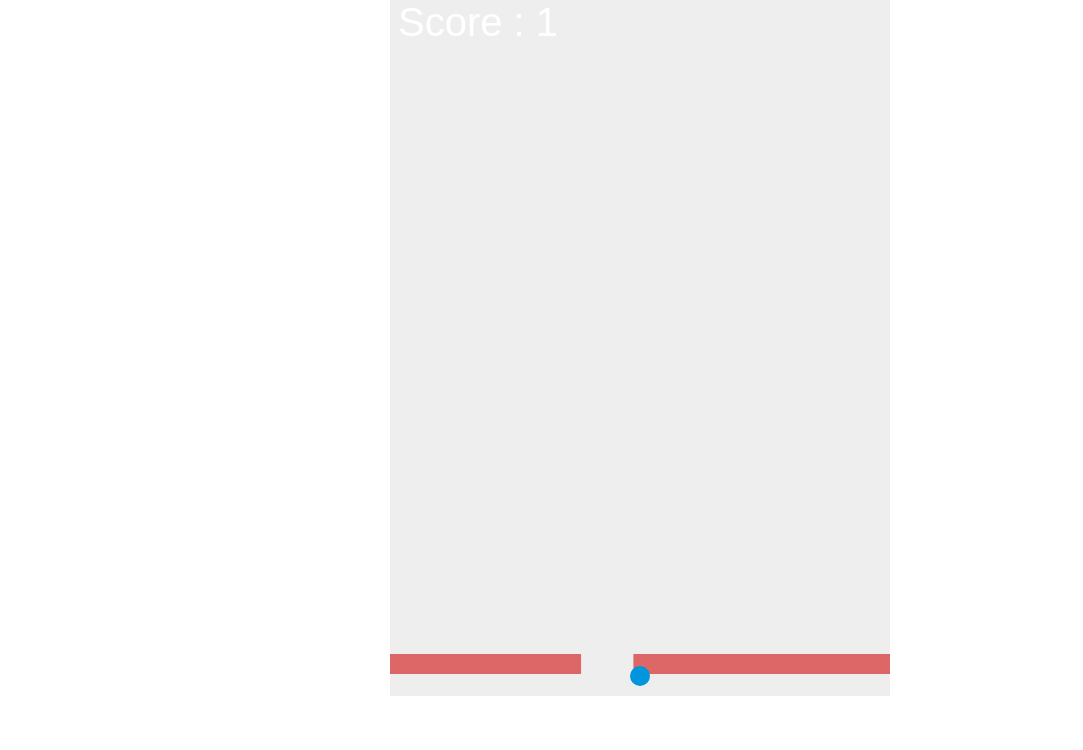
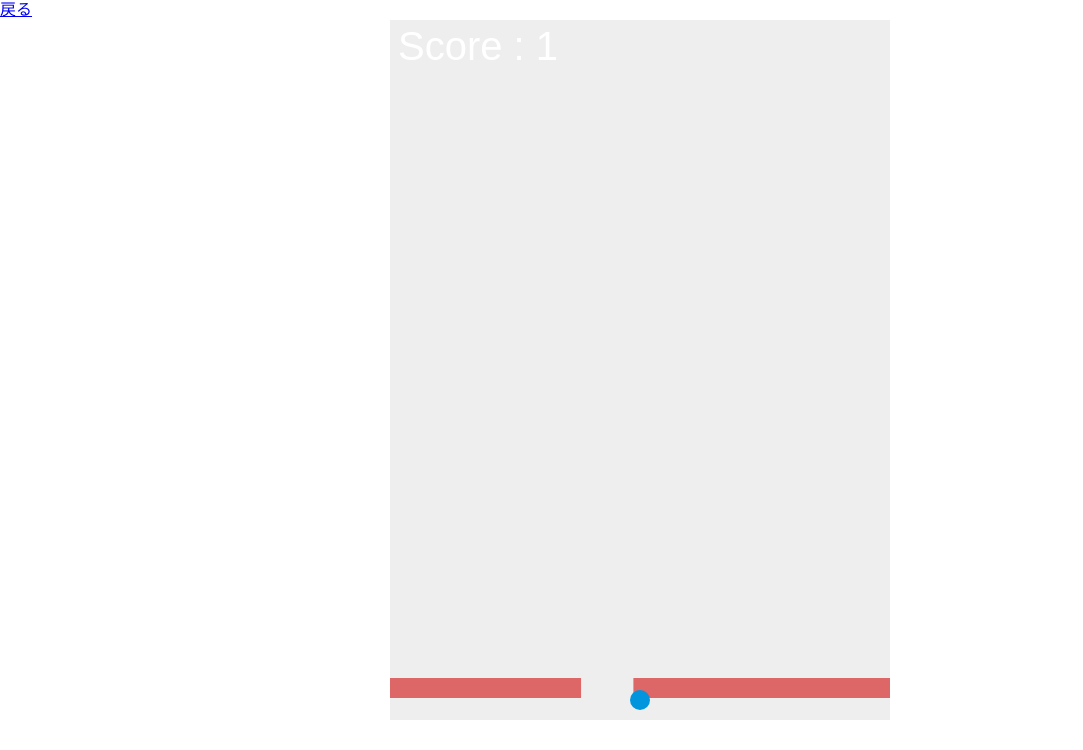
Before and after one commit to ShionSakamoto/web, a plain HTML site: page game.html in a window 1280 px wide. Shown: the part 50-800 px from the top of the page, without its empty margins (0-1083 px from the left). Drawn offline with Linux system fonts and the light colour scheme.

Commit message:
戻るの追加

```diff
--- a/game.html
+++ b/game.html
@@ -15,6 +15,7 @@
 <body>
 
 <h1>WASDか矢印キーでいい感じに赤い線を避けるゲーム</h1>
+<a href="index.html">戻る<a>
 <canvas id="myCanvas" width="500" height="700"></canvas>
 <script>
 var canvas = document.getElementById("myCanvas");
```
